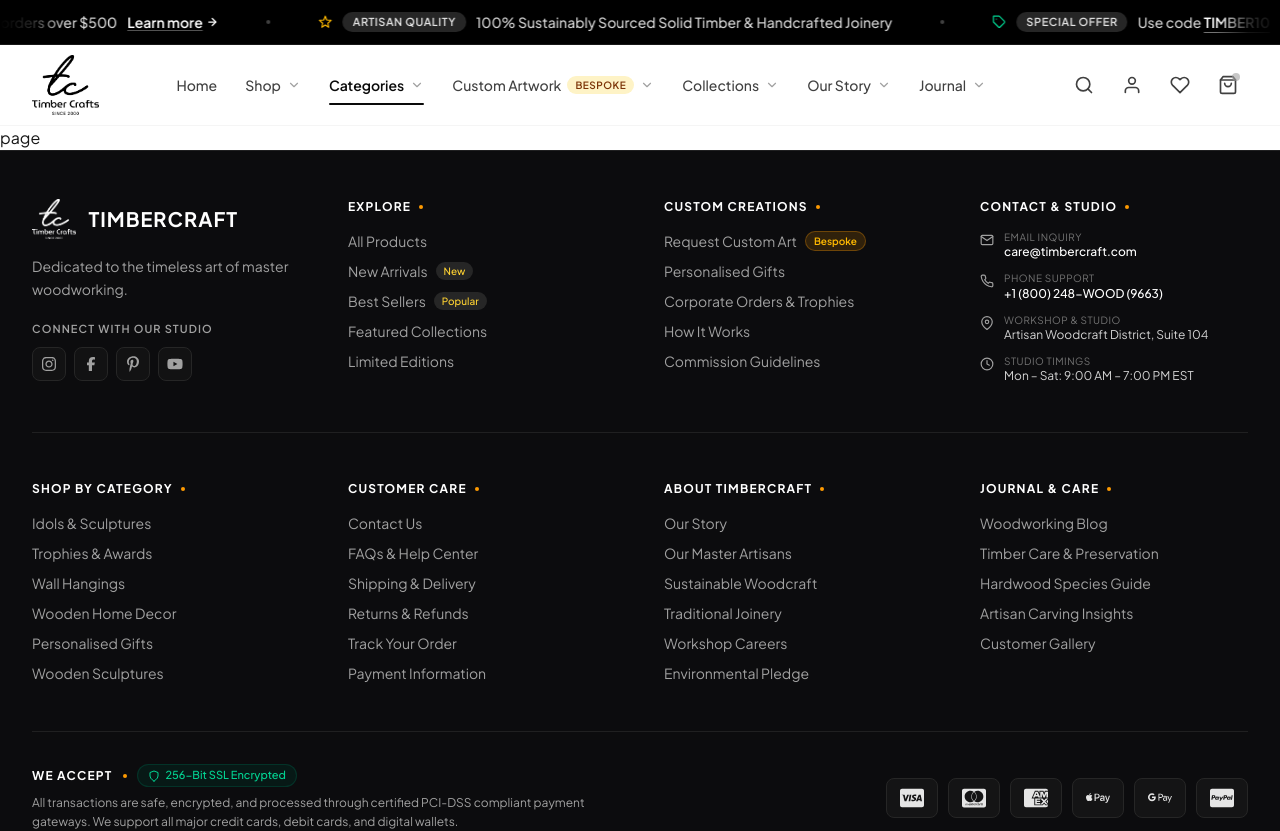
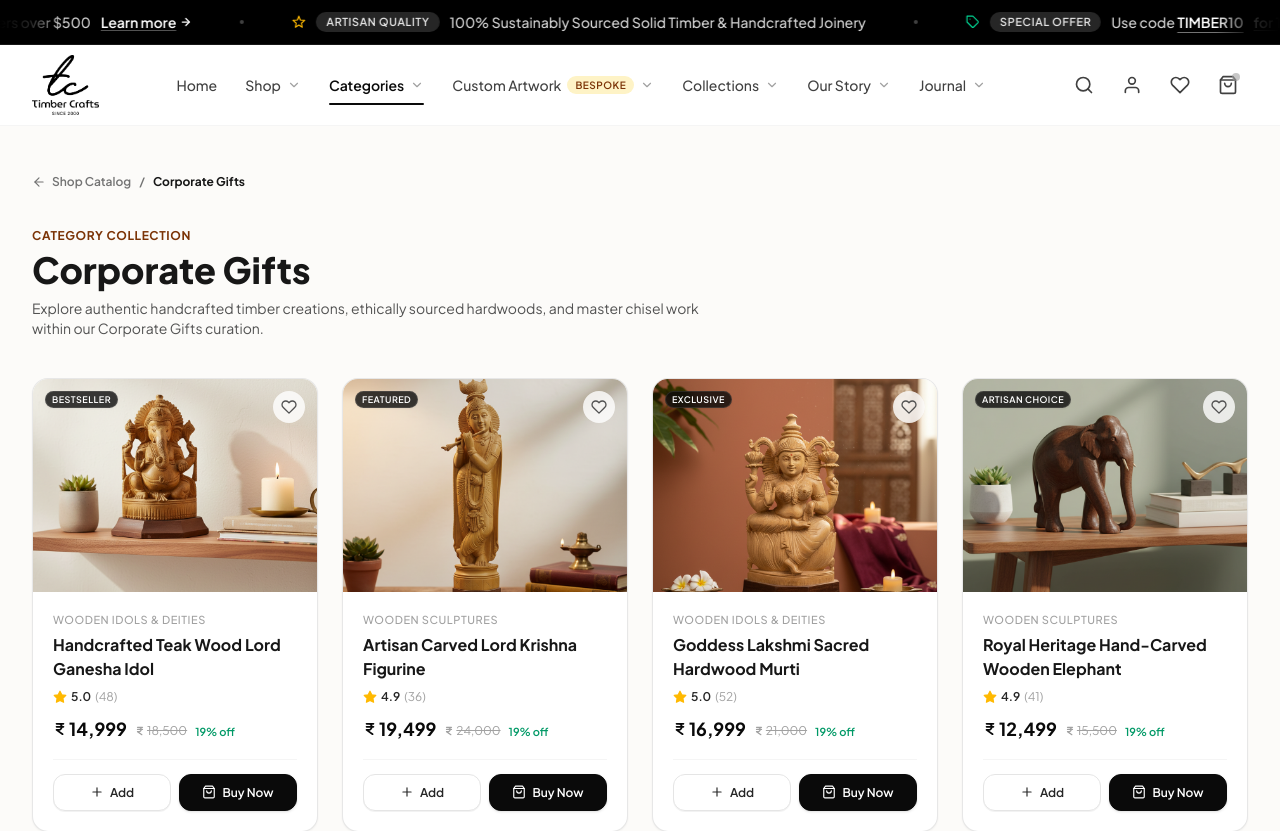
Before and after one commit to nikhilkumar202002/timber-craft-customer-view, a Next.js app: page /categories/corporate-gifts in a window 1280 px wide. Shown: the top 831 px of the page. Built offline with nearby package versions, Linux system fonts and the light colour scheme.

Commit message:
feat: implement dynamic routing and static generation for blogs, categories, and collections

```diff
--- a/app/blog/[slug]/page.tsx
+++ b/app/blog/[slug]/page.tsx
@@ -1,9 +1,87 @@
-import React from 'react'
+import React from "react";
+import Link from "next/link";
+import { FiArrowLeft, FiClock, FiCalendar } from "react-icons/fi";
 
-const page = () => {
-  return (
-    <div>page</div>
-  )
+const BLOG_SLUGS = [
+  "care-for-teak-wood-sculptures",
+  "traditional-indian-woodcarving-heritage",
+  "art-of-sustainable-timber-harvesting",
+];
+
+export function generateStaticParams() {
+  return BLOG_SLUGS.map((slug) => ({ slug }));
 }
 
-export default page
+interface BlogPageProps {
+  params: Promise<{ slug: string }>;
+}
+
+export default async function BlogPostPage({ params }: BlogPageProps) {
+  const { slug } = await params;
+
+  const readableTitle = slug
+    .split("-")
+    .map((word) => word.charAt(0).toUpperCase() + word.slice(1))
+    .join(" ");
+
+  return (
+    <div className="w-full bg-[#fcfbf9] min-h-screen pb-20 pt-8 sm:pt-12">
+      <article className="mx-auto max-w-3xl px-4 sm:px-6 lg:px-8">
+        <nav
+          aria-label="Breadcrumb"
+          className="mb-8 flex items-center gap-2 text-xs font-semibold text-neutral-500"
+        >
+          <Link
+            href="/blog"
+            className="inline-flex items-center gap-1.5 hover:text-neutral-950 transition-colors"
+          >
+            <FiArrowLeft className="size-3.5" />
+            <span>Journal &amp; Care</span>
+          </Link>
+          <span>/</span>
+          <span className="text-neutral-900 font-bold truncate max-w-xs">{readableTitle}</span>
+        </nav>
+
+        <header className="space-y-4 mb-8">
+          <span className="text-xs font-bold uppercase tracking-wider text-amber-900">
+            Artisan Journal
+          </span>
+          <h1 className="text-3xl sm:text-4xl font-extrabold text-neutral-900 tracking-tight">
+            {readableTitle}
+          </h1>
+          <div className="flex items-center gap-4 text-xs text-neutral-500 pt-2 border-b border-neutral-200 pb-4">
+            <span className="inline-flex items-center gap-1.5">
+              <FiCalendar className="size-3.5" />
+              <span>October 2026</span>
+            </span>
+            <span>•</span>
+            <span className="inline-flex items-center gap-1.5">
+              <FiClock className="size-3.5" />
+              <span>5 Min Read</span>
+            </span>
+            <span>•</span>
+            <span>TimberCraft Master Guild</span>
+          </div>
+        </header>
+
+        <div className="prose prose-neutral max-w-none text-neutral-700 leading-relaxed space-y-4 text-sm sm:text-base">
+          <p>
+            Authentic seasoned hardwood artifacts carry a living warmth that endures across generations. Every grain line and chisel relief responds to natural surroundings, aging into deep golden patinas when cared for properly.
+          </p>
+          <p>
+            In our master woodcarving studios, timber is seasoned naturally for over twenty-four months to achieve dimensional equilibrium before chisel touches wood. Maintaining natural humidity and using pure botanical waxes ensures lifelong luster.
+          </p>
+        </div>
+
+        <div className="mt-12 pt-6 border-t border-neutral-200">
+          <Link
+            href="/shop"
+            className="text-xs font-bold text-amber-900 hover:text-neutral-950 transition-colors inline-flex items-center gap-1.5"
+          >
+            <span>&larr; Discover Handcrafted Sculptures in Our Shop</span>
+          </Link>
+        </div>
+      </article>
+    </div>
+  );
+}
--- a/app/categories/[slug]/page.tsx
+++ b/app/categories/[slug]/page.tsx
@@ -1,9 +1,93 @@
-import React from 'react'
+import React from "react";
+import Link from "next/link";
+import { FiArrowLeft } from "react-icons/fi";
+import { PRODUCTS_CATALOG } from "../../products/[slug]/page";
+import ProductCard from "../../components/products/ProductCard";
 
-const page = () => {
-  return (
-    <div>page</div>
-  )
+const CATEGORY_SLUGS = [
+  "wooden-idols-deities",
+  "trophies-awards",
+  "wooden-wall-art",
+  "wooden-sculptures",
+  "home-decor",
+  "personalised-gifts",
+  "wooden-accessories",
+  "corporate-gifts",
+  "custom-artwork",
+  "limited-editions",
+];
+
+export function generateStaticParams() {
+  return CATEGORY_SLUGS.map((slug) => ({ slug }));
 }
 
-export default page
+interface CategoryPageProps {
+  params: Promise<{ slug: string }>;
+}
+
+export default async function CategoryPage({ params }: CategoryPageProps) {
+  const { slug } = await params;
+
+  const readableTitle = slug
+    .split("-")
+    .map((word) => word.charAt(0).toUpperCase() + word.slice(1))
+    .join(" ");
+
+  // Find all products matching or related
+  const allProducts = Object.values(PRODUCTS_CATALOG);
+
+  return (
+    <div className="w-full bg-[#fcfbf9] min-h-screen pb-20 pt-8 sm:pt-12">
+      <div className="mx-auto max-w-7xl px-4 sm:px-6 lg:px-8">
+        {/* Navigation Breadcrumb */}
+        <nav
+          aria-label="Breadcrumb"
+          className="mb-8 flex items-center gap-2 text-xs font-semibold text-neutral-500"
+        >
+          <Link
+            href="/shop"
+            className="inline-flex items-center gap-1.5 hover:text-neutral-950 transition-colors"
+          >
+            <FiArrowLeft className="size-3.5" />
+            <span>Shop Catalog</span>
+          </Link>
+          <span>/</span>
+          <span className="text-neutral-900 font-bold">{readableTitle}</span>
+        </nav>
+
+        <div className="mb-10">
+          <span className="text-xs font-bold uppercase tracking-wider text-amber-900">
+            Category Collection
+          </span>
+          <h1 className="mt-1 text-3xl sm:text-4xl font-extrabold text-neutral-900">
+            {readableTitle}
+          </h1>
+          <p className="mt-2 text-sm text-neutral-600 max-w-2xl">
+            Explore authentic handcrafted timber creations, ethically sourced hardwoods, and master chisel work within our {readableTitle} curation.
+          </p>
+        </div>
+
+        {/* 2-column mobile, 4-column desktop grid */}
+        <div className="grid grid-cols-2 sm:grid-cols-2 md:grid-cols-3 lg:grid-cols-4 gap-3 sm:gap-6">
+          {allProducts.slice(0, 8).map((product) => (
+            <ProductCard
+              key={product.id}
+              product={{
+                id: product.id,
+                name: product.name,
+                category: product.category,
+                slug: product.slug,
+                price: product.price,
+                originalPrice: product.originalPrice,
+                rating: product.rating,
+                reviewsCount: product.reviewsCount,
+                image: product.images[0]?.url || "/category/Wooden_Ganesha_Shelf_Display.png",
+                badge: product.badge,
+              }}
+            />
+          ))}
+        </div>
+      </div>
+    </div>
+  );
+}
--- a/app/collections/[slug]/page.tsx
+++ b/app/collections/[slug]/page.tsx
@@ -1,9 +1,85 @@
-import React from 'react'
+import React from "react";
+import Link from "next/link";
+import { FiArrowLeft } from "react-icons/fi";
+import { PRODUCTS_CATALOG } from "../../products/[slug]/page";
+import ProductCard from "../../components/products/ProductCard";
 
-const page = () => {
-  return (
-    <div>page</div>
-  )
+const COLLECTION_SLUGS = [
+  "bestsellers",
+  "new-arrivals",
+  "divine-sculptures",
+  "heritage-art",
+  "custom-creations",
+];
+
+export function generateStaticParams() {
+  return COLLECTION_SLUGS.map((slug) => ({ slug }));
 }
 
-export default page
+interface CollectionPageProps {
+  params: Promise<{ slug: string }>;
+}
+
+export default async function CollectionPage({ params }: CollectionPageProps) {
+  const { slug } = await params;
+
+  const readableTitle = slug
+    .split("-")
+    .map((word) => word.charAt(0).toUpperCase() + word.slice(1))
+    .join(" ");
+
+  const allProducts = Object.values(PRODUCTS_CATALOG);
+
+  return (
+    <div className="w-full bg-[#fcfbf9] min-h-screen pb-20 pt-8 sm:pt-12">
+      <div className="mx-auto max-w-7xl px-4 sm:px-6 lg:px-8">
+        <nav
+          aria-label="Breadcrumb"
+          className="mb-8 flex items-center gap-2 text-xs font-semibold text-neutral-500"
+        >
+          <Link
+            href="/shop"
+            className="inline-flex items-center gap-1.5 hover:text-neutral-950 transition-colors"
+          >
+            <FiArrowLeft className="size-3.5" />
+            <span>Shop Catalog</span>
+          </Link>
+          <span>/</span>
+          <span className="text-neutral-900 font-bold">{readableTitle}</span>
+        </nav>
+
+        <div className="mb-10">
+          <span className="text-xs font-bold uppercase tracking-wider text-amber-900">
+            Featured Collection
+          </span>
+          <h1 className="mt-1 text-3xl sm:text-4xl font-extrabold text-neutral-900">
+            {readableTitle}
+          </h1>
+          <p className="mt-2 text-sm text-neutral-600 max-w-2xl">
+            A curated showcase of masterwork timber sculptures and artisanal heirlooms.
+          </p>
+        </div>
+
+        <div className="grid grid-cols-2 sm:grid-cols-2 md:grid-cols-3 lg:grid-cols-4 gap-3 sm:gap-6">
+          {allProducts.slice(0, 8).map((product) => (
+            <ProductCard
+              key={product.id}
+              product={{
+                id: product.id,
+                name: product.name,
+                category: product.category,
+                slug: product.slug,
+                price: product.price,
+                originalPrice: product.originalPrice,
+                rating: product.rating,
+                reviewsCount: product.reviewsCount,
+                image: product.images[0]?.url || "/category/Wooden_Ganesha_Shelf_Display.png",
+                badge: product.badge,
+              }}
+            />
+          ))}
+        </div>
+      </div>
+    </div>
+  );
+}
--- a/app/components/home/Allproducts.tsx
+++ b/app/components/home/Allproducts.tsx
@@ -135,9 +135,9 @@
         </div>
 
         {/* =========================================================
-            PRODUCT GRID: 2 COLUMNS ON MOBILE, UP TO 4 ON DESKTOP
+            PRODUCT GRID: 4 COLUMNS X 2 ROWS (8 PRODUCTS)
            ========================================================= */}
-        <div className="grid grid-cols-2 sm:grid-cols-2 md:grid-cols-3 lg:grid-cols-4 gap-3 sm:gap-6">
+        <div className="grid grid-cols-1 sm:grid-cols-2 md:grid-cols-3 lg:grid-cols-4 gap-6">
           {displayProducts.map((item) => (
             <div key={item.id} className="w-full">
               <ProductCard product={item} />
--- a/app/components/products/ProductCard.tsx
+++ b/app/components/products/ProductCard.tsx
@@ -99,7 +99,7 @@
           src={product.image}
           alt={product.name}
           fill
-          sizes="(max-width: 640px) 50vw, (max-width: 768px) 50vw, (max-width: 1024px) 33vw, 25vw"
+          sizes="(max-width: 640px) 100vw, (max-width: 768px) 50vw, (max-width: 1024px) 33vw, 25vw"
           className="object-cover object-center transition-transform duration-700 ease-out group-hover:scale-108"
         />
 
@@ -109,7 +109,7 @@
             variant="dark-translucent"
             size="xs"
             uppercase
-            className="absolute top-2 left-2 sm:top-3 sm:left-3"
+            className="absolute top-3 left-3"
           >
             {product.badge}
           </Badge>
@@ -120,34 +120,34 @@
           type="button"
           onClick={handleToggleWishlist}
           aria-label={isLiked ? "Remove from wishlist" : "Add to wishlist"}
-          className={`absolute top-2 right-2 sm:top-3 sm:right-3 flex size-7 sm:size-8 items-center justify-center rounded-full backdrop-blur-xs transition-all duration-200 ${
+          className={`absolute top-3 right-3 flex size-8 items-center justify-center rounded-full backdrop-blur-xs transition-all duration-200 ${
             isLiked
               ? "bg-red-50 text-red-600 scale-105"
               : "bg-white/80 text-neutral-600 hover:bg-white hover:text-red-600 hover:scale-105"
           }`}
         >
           <FiHeart
-            className={`size-3.5 sm:size-4 ${isLiked ? "fill-red-600 text-red-600" : ""}`}
+            className={`size-4 ${isLiked ? "fill-red-600 text-red-600" : ""}`}
           />
         </button>
       </div>
 
       {/* Product Details (LEFT-ALIGNED) */}
-      <div className="flex flex-1 flex-col items-start justify-between p-3 sm:p-5 text-left">
+      <div className="flex flex-1 flex-col items-start justify-between p-5 text-left">
         <div className="flex flex-col items-start w-full">
           {/* Category Tag */}
-          <span className="text-[10px] sm:text-[11px] font-medium uppercase tracking-wider text-neutral-400 mb-1 text-left">
+          <span className="text-[11px] font-medium uppercase tracking-wider text-neutral-400 mb-1 text-left">
             {product.category}
           </span>
 
           {/* Product Title (Left-aligned) */}
-          <h3 className="text-sm sm:text-base font-bold text-neutral-900 transition-colors group-hover:text-amber-800 line-clamp-2 text-left">
+          <h3 className="text-base font-bold text-neutral-900 transition-colors group-hover:text-amber-800 line-clamp-2 text-left">
             {product.name}
           </h3>
 
           {/* Rating Stars (Left-aligned) */}
-          <div className="mt-1.5 sm:mt-2 flex items-center justify-start gap-1 text-[11px] sm:text-xs text-amber-500">
-            <FiStar className="size-3 sm:size-3.5 fill-amber-400 text-amber-400" />
+          <div className="mt-2 flex items-center justify-start gap-1 text-xs text-amber-500">
+            <FiStar className="size-3.5 fill-amber-400 text-amber-400" />
             <span className="font-semibold text-neutral-800">
               {product.rating.toFixed(1)}
             </span>
@@ -155,19 +155,19 @@
           </div>
 
           {/* Price with Rupee Icon (Left-aligned) */}
-          <div className="mt-2 sm:mt-2.5 flex items-baseline gap-1.5 sm:gap-2 text-left flex-wrap">
-            <span className="flex items-center text-base sm:text-lg font-bold text-neutral-950">
-              <FaIndianRupeeSign className="size-3 sm:size-3.5 mr-0.5 inline-block text-neutral-950" />
+          <div className="mt-2.5 flex items-baseline gap-2 text-left flex-wrap">
+            <span className="flex items-center text-lg font-bold text-neutral-950">
+              <FaIndianRupeeSign className="size-3.5 mr-0.5 inline-block text-neutral-950" />
               {product.price.toLocaleString("en-IN")}
             </span>
             {product.originalPrice && (
-              <span className="flex items-center text-[11px] sm:text-xs text-neutral-400 line-through">
-                <FaIndianRupeeSign className="size-2 sm:size-2.5 mr-0.5 inline-block text-neutral-400" />
+              <span className="flex items-center text-xs text-neutral-400 line-through">
+                <FaIndianRupeeSign className="size-2.5 mr-0.5 inline-block text-neutral-400" />
                 {product.originalPrice.toLocaleString("en-IN")}
               </span>
             )}
             {product.originalPrice && discountPercent > 0 && (
-              <span className="text-[10px] sm:text-[11px] font-semibold text-emerald-600">
+              <span className="text-[11px] font-semibold text-emerald-600">
                 {discountPercent}% off
               </span>
             )}
@@ -175,20 +175,20 @@
         </div>
 
         {/* Dual Action Buttons: '+ Add' and 'Buy Now' */}
-        <div className="mt-3 pt-3 sm:mt-4 sm:pt-3.5 border-t border-neutral-100 flex items-center gap-1.5 sm:gap-2 w-full">
+        <div className="mt-4 pt-3.5 border-t border-neutral-100 flex items-center gap-2 w-full">
           {/* Add to Cart button with icon + Add */}
           <Button
             type="button"
             variant={isAdded ? "success" : "secondary"}
             size="sm"
             rounded="xl"
-            className="flex-1 !px-2 !py-2 sm:!px-3.5 sm:!py-2.5 text-xs"
+            className="flex-1"
             onClick={handleAddToCart}
             leftIcon={
               isAdded ? (
-                <FiCheck className="size-3 sm:size-3.5 text-emerald-600" />
+                <FiCheck className="size-3.5 text-emerald-600" />
               ) : (
-                <FiPlus className="size-3 sm:size-3.5" />
+                <FiPlus className="size-3.5" />
               )
             }
             title="Add to Cart"
@@ -202,9 +202,9 @@
             variant="primary"
             size="sm"
             rounded="xl"
-            className="flex-1 !px-2 !py-2 sm:!px-3.5 sm:!py-2.5 text-xs"
+            className="flex-1"
             onClick={handleBuyNow}
-            leftIcon={<FiShoppingBag className="size-3 sm:size-3.5" />}
+            leftIcon={<FiShoppingBag className="size-3.5" />}
             title="Buy Now"
           >
             Buy Now
--- a/app/components/products/ProductGrid.tsx
+++ b/app/components/products/ProductGrid.tsx
@@ -31,13 +31,13 @@
 
   const colClass =
     columns === 2
-      ? "grid-cols-2"
+      ? "grid-cols-1 sm:grid-cols-2"
       : columns === 4
-        ? "grid-cols-2 sm:grid-cols-2 md:grid-cols-3 lg:grid-cols-4"
-        : "grid-cols-2 sm:grid-cols-2 lg:grid-cols-3";
+        ? "grid-cols-1 sm:grid-cols-2 md:grid-cols-3 lg:grid-cols-4"
+        : "grid-cols-1 sm:grid-cols-2 lg:grid-cols-3";
 
   return (
-    <div className={`grid ${colClass} gap-3 sm:gap-6 ${className}`}>
+    <div className={`grid ${colClass} gap-6 ${className}`}>
       {products.map((product) => (
         <div key={product.id} className="w-full">
           <ProductCard product={product} />
--- a/app/products/[slug]/page.tsx
+++ b/app/products/[slug]/page.tsx
@@ -1006,7 +1006,7 @@
           </Link>
         </div>
 
-        <div className="grid grid-cols-2 sm:grid-cols-2 lg:grid-cols-4 gap-3 sm:gap-6">
+        <div className="grid grid-cols-1 sm:grid-cols-2 lg:grid-cols-4 gap-6">
           {relatedProducts.map((relProduct) => (
             <ProductCard key={relProduct.id} product={relProduct} />
           ))}
--- a/next.config.ts
+++ b/next.config.ts
@@ -1,12 +1,10 @@
 import type { NextConfig } from "next";
 
 const nextConfig: NextConfig = {
-  /* config options here */
-  experimental: {
-    agentFeedback: true,
+  output: "export",
+  images: {
+    unoptimized: true,
   },
-  cacheComponents: true,
-  partialPrefetching: true,
   turbopack: {
     rules: {
       "*.css": {
```
Also changed, not shown: 2 other files (tests, documents, lock files or other folders).
